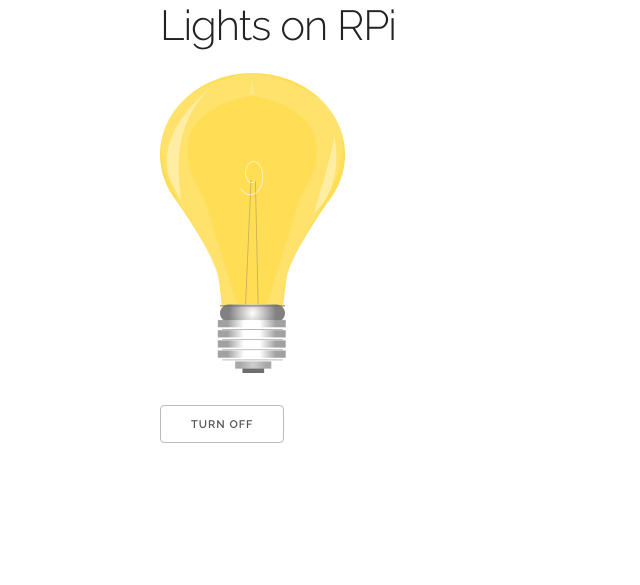
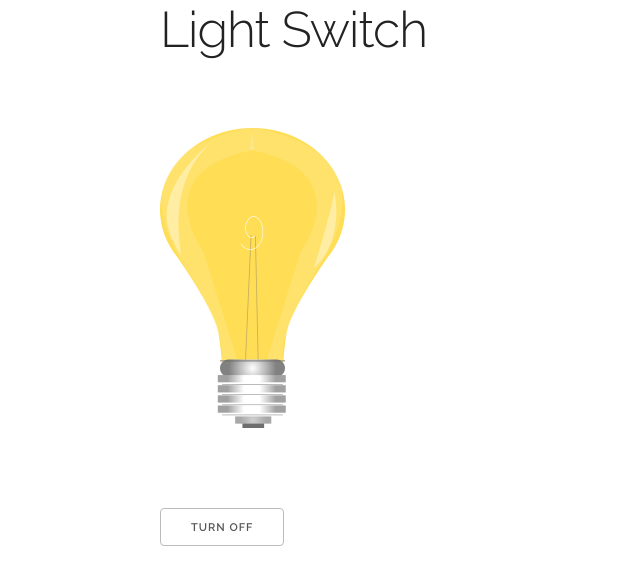
Before and after one commit to dosterz97/zephyr, a Flask app: page /1 in a window 1280 px wide. Shown: the top 585 px of the page, without its empty margins (0-640 px from the left). Run offline with Flask 2, Linux system fonts and the light colour scheme.

Commit message:
Update lights.html
Updated to use css framework

```diff
--- a/templates/lights.html
+++ b/templates/lights.html
@@ -13,15 +13,18 @@
 	</script>
 	<div class="container">
 		<div class="row">
-			<div class="two-thirds columns">
-				<h2>Lights on RPi</h2>
+			<div>
+				<h1 class="title">Light Switch</h1>
+				<br></br>
 				<!-- check pin state -->
 				{% if pin == 1 %}
 					<img src="static/images/lampoff.png" id="light"></p>
-					<input type="button" onclick="window.location='/on';" value="Turn on"/ id="lighton">
+					<br></br>
+					<input class="button is-info is-large" type="button" onclick="window.location='/on';" value="Turn on"/ id="lighton">
 				{% else %}
 					<img src="static/images/lampon.png" id="light"></p>
-					<input type="button" onclick="window.location='/off';" value="Turn off"/ id="lightoff">
+					<br></br>
+					<input class="button is-center is-info is-large" type="button" onclick="window.location='/off';" value="Turn off"/ id="lightoff">
 				{% endif %}
 			</div>
 		</div>
```
